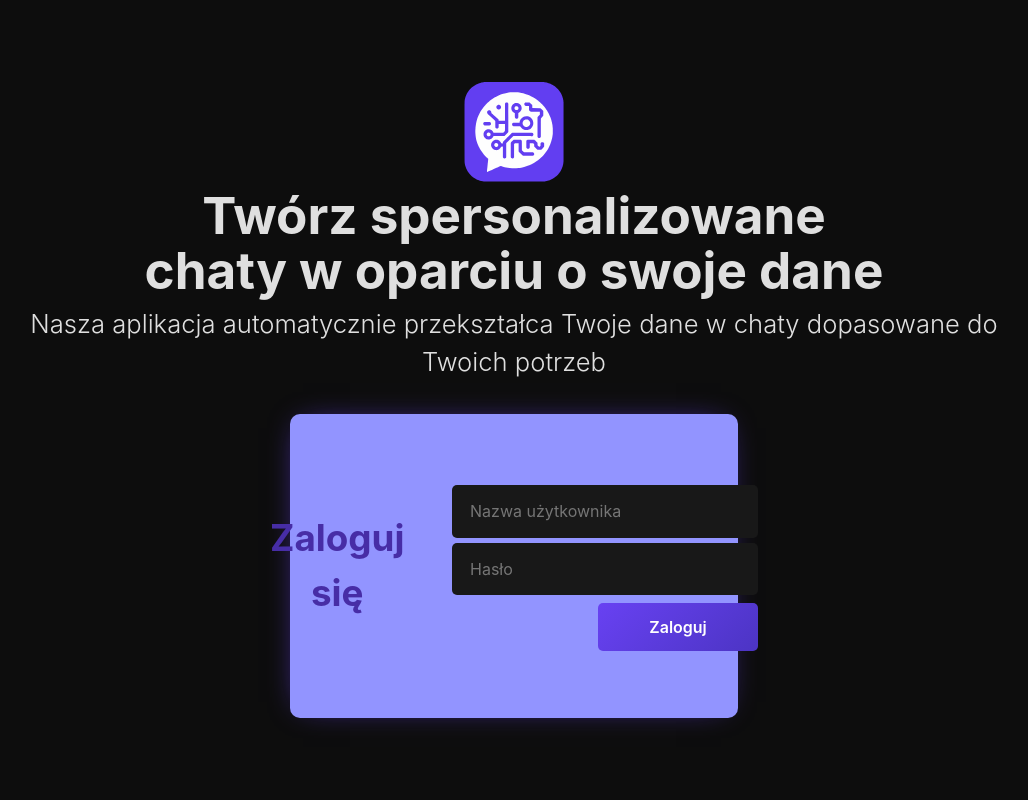
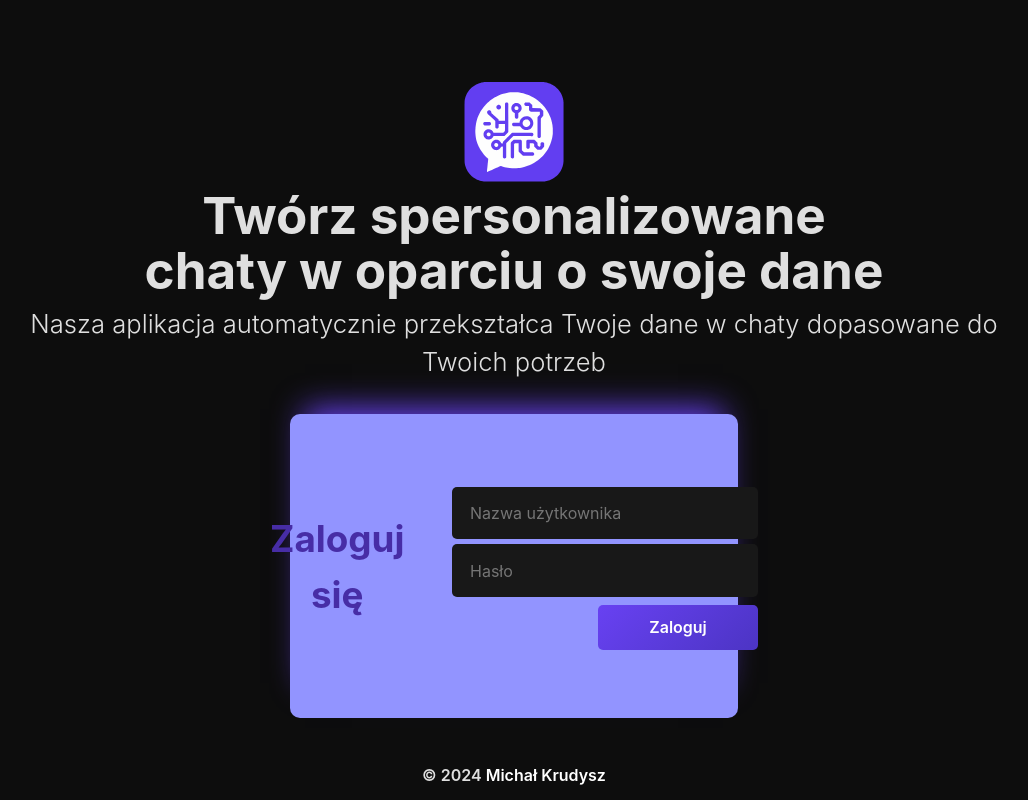
Before and after one commit to michalkrudysz/custom-data-chatbot, a React (Vite) app in the folder client/: page /login in a window 1280 px wide. Shown: the whole page, without its empty margins (126-1154 px from the left). Built offline with nearby package versions, Linux system fonts and the light colour scheme.

Commit message:
A footer component was added, which dynamically retrieves the current date and redirects to the website krudysz.pl upon clicking the author's name.

```diff
--- /dev/null
+++ b/client/src/components/Footer.module.scss
@@ -0,0 +1,14 @@
+.footer {
+  position: fixed;
+  bottom: 0.8rem;
+  .footer-content {
+    display: flex;
+    justify-content: center;
+    align-items: center;
+    font-weight: 600;
+    a {
+      text-decoration: none;
+      color: white;
+    }
+  }
+}
--- /dev/null
+++ b/client/src/components/Footer.tsx
@@ -0,0 +1,18 @@
+import classes from "./Footer.module.scss";
+
+export default function Footer() {
+  const getCurrentYear = () => {
+    return new Date().getFullYear();
+  };
+
+  return (
+    <footer className={classes.footer}>
+      <div className={classes["footer-content"]}>
+        <p>
+          &copy; {getCurrentYear()}{" "}
+          <a href="https://krudysz.pl/">Michał Krudysz</a>
+        </p>
+      </div>
+    </footer>
+  );
+}
--- a/client/src/pages/LoginPage.module.scss
+++ b/client/src/pages/LoginPage.module.scss
@@ -39,7 +39,7 @@
   .login-section {
     margin-top: 2rem;
     background-color: #9294ff;
-    box-shadow: -2px -1px 30px -15px rgba(104, 65, 242, 1);
+    box-shadow: 0px -20px 30px -15px rgba(104, 65, 242, 1);
     border-radius: 10px;
     width: 35vw;
     height: 38vh;
@@ -84,7 +84,7 @@
           width: 10rem;
           text-align: center;
           font-weight: 600;
-          height: 3rem;
+          height: 2.8rem;
           border-radius: 5px;
           cursor: pointer;
           position: relative;
--- a/client/src/pages/loginPage.tsx
+++ b/client/src/pages/loginPage.tsx
@@ -3,6 +3,7 @@ import { Form, useActionData, redirect, useNavigate } from "react-router-dom";
 import { useEffect } from "react";
 import apiClient from "../api/client";
 import logo from "../../public/logo_vector.svg";
+import Footer from "../components/Footer";
 
 type ActionData = {
   error?: string;
@@ -74,6 +75,7 @@ export default function LoginPage() {
           </Form>
         </div>
       </div>
+      <Footer />
     </div>
   );
 }
```
